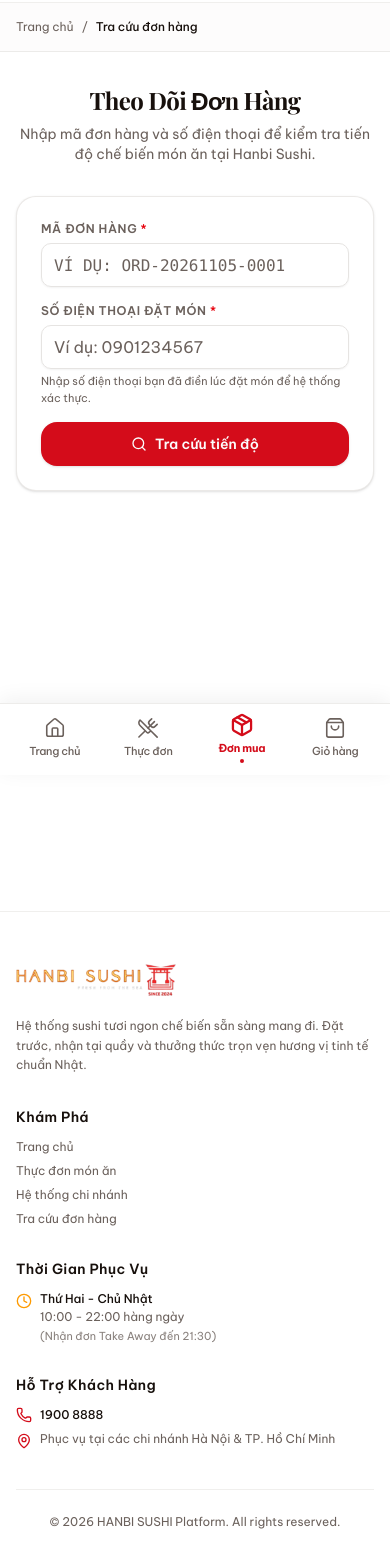
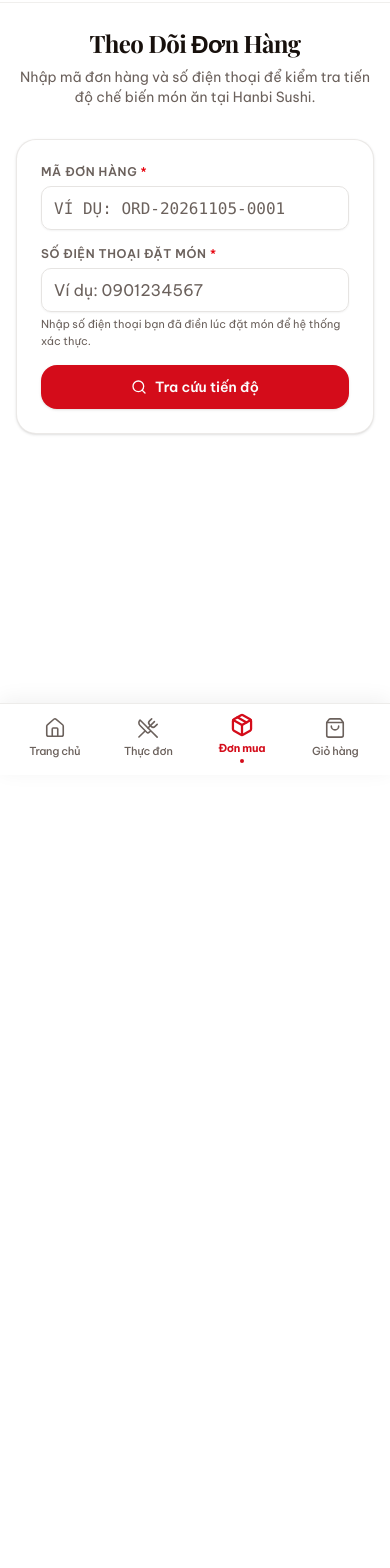
Before and after one commit to HoVietThang190704/sushi-storefront, a Next.js app: page /track-order in a window 390 px wide. Shown: the part 70-1638 px from the top of the page. After the commit the page ends 981 px from the top, so only its background shows below. Built offline with nearby package versions, Linux system fonts and the light colour scheme.

Commit message:
feat(storefront): hide footer and breadcrumb on mobile for track-order screen

```diff
--- a/src/components/layout/footer.tsx
+++ b/src/components/layout/footer.tsx
@@ -22,7 +22,8 @@ export function Footer() {
     pathname === "/checkout" ||
     pathname === "/order-success" ||
     pathname === "/menu" ||
-    pathname?.startsWith("/menu/");
+    pathname?.startsWith("/menu/") ||
+    pathname === "/track-order";
 
   return (
     <footer
--- a/src/components/track-order/track-order-view.tsx
+++ b/src/components/track-order/track-order-view.tsx
@@ -306,7 +306,7 @@ export function TrackOrderView() {
   return (
     <div className="min-h-screen bg-background text-foreground pb-24">
       {/* ==================== BREADCRUMB ==================== */}
-      <div className="border-b border-border/70 bg-muted/20 py-4">
+      <div className="hidden sm:block border-b border-border/70 bg-muted/20 py-4">
         <div className="mx-auto max-w-5xl px-4 sm:px-6 flex items-center gap-2 text-xs text-muted-foreground">
           <Link href="/" className="hover:text-primary transition-colors flex items-center gap-1">
             <span>Trang chủ</span>
@@ -316,7 +316,7 @@ export function TrackOrderView() {
         </div>
       </div>
 
-      <div className="mx-auto max-w-5xl px-4 sm:px-6 pt-8 sm:pt-12">
+      <div className="mx-auto max-w-5xl px-4 sm:px-6 pt-6 sm:pt-12">
         {/* ==================== HEADER ==================== */}
         <div className="text-center max-w-2xl mx-auto space-y-2 mb-8">
           <h1 className="text-2xl sm:text-3xl md:text-4xl font-bold font-serif text-foreground tracking-tight">
```
